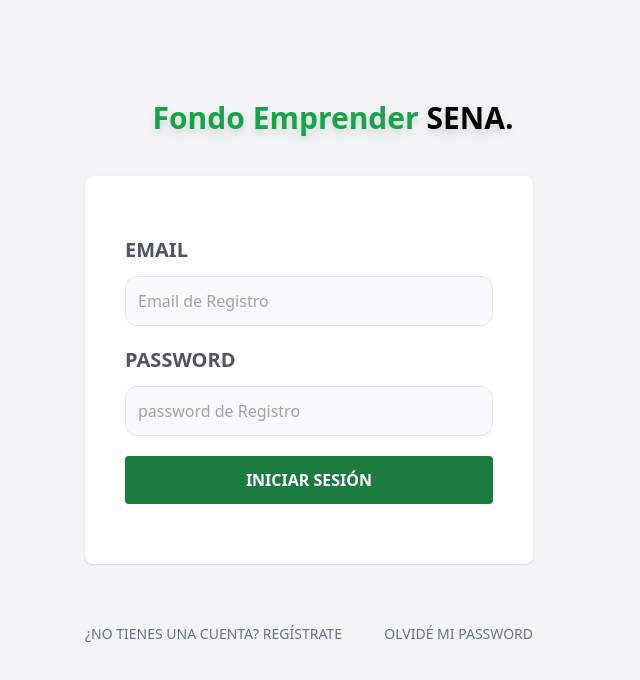
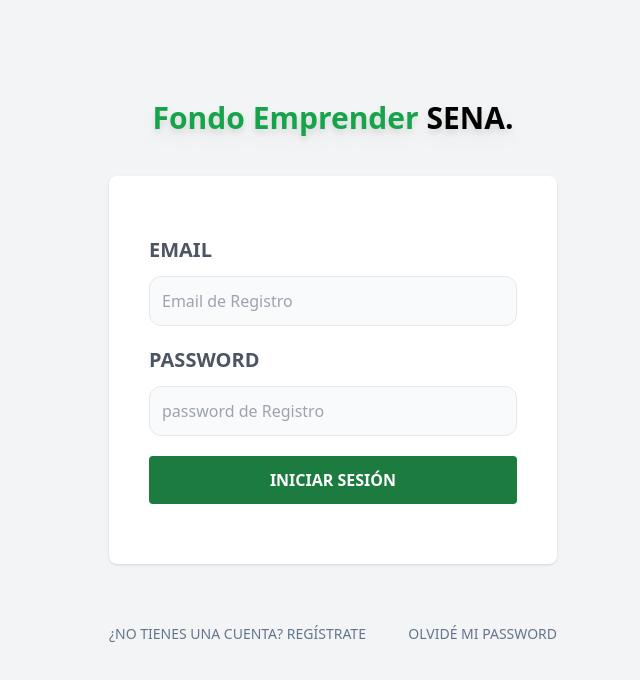
Before and after one commit to kevinENP777/mern-frontend-vercel, a React (Vite) app: page / in a window 1280 px wide. Shown: the top 680 px of the page, without its empty margins (307-947 px from the left). Built offline with nearby package versions, Linux system fonts and the light colour scheme.

Commit message:
correccion9

```diff
--- a/src/paginas/login.jsx
+++ b/src/paginas/login.jsx
@@ -15,7 +15,6 @@
 
     const correoAdmin = "admin@sena.edu.com"
 
-
     const handleSubmit = async e => {
         e.preventDefault()
 
@@ -31,14 +30,11 @@
             setAlerta({})
             localStorage.setItem('token', data.token)
             setAuth(data)
-            // navigate('/proyectos')
             if (email === correoAdmin) {
-                navigate('/login-admin'); // Redirige al administrador
+                navigate('/login-admin')
             } else {
-                navigate('/proyectos');
+                navigate('/proyectos')
             }
-
-            //o:
         } catch (error) {
             setAlerta({
                 msg: error.response.data.msg,
@@ -48,27 +44,20 @@
     }
 
     const { msg } = alerta
-        // muestra en pantalla el mensaje de error
+
     return (
-        <div // de aqui en adelante es el fondo de la pagina
-        // y el formulario de inicio de sesion
-        // className="w-screen h-screen bg-cover bg-center flex flex-col justify-center items-center px-4"
-        // style={{
-        //     backgroundImage: `url(${image})`,
-        //     backgroundPosition: 'center',
-        //     backgroundRepeat: 'no-repeat',
-        // }}
-    >
-
+        <div>
             <h1 className="text-green-600 font-black text-3xl capitalize text-center drop-shadow-lg">
                 Fondo Emprender{' '}
                 <span className="text-black"> SENA. </span>
             </h1>
 
+            {/* CONTENEDOR PARA IGUALAR ANCHO */}
+            <div className="w-full max-w-md mx-auto">
                 {msg && <Alerta alerta={alerta} />}
 
                 <form
-                className="my-10 bg-white shadow rounded-lg p-10 w-full max-w-md"
+                    className="my-10 bg-white shadow rounded-lg p-10 w-full"
                     onSubmit={handleSubmit}
                 >
                     <div className="my-5">
@@ -107,10 +96,9 @@
                         className='bg-[#1C7B3E] mb-5 w-full py-3 text-white uppercase font-bold rounded
                         hover:cursor-pointer hover:bg-[#1C7B3E] transition-colors'
                     />
-
                 </form>
 
-            <nav className="lg:flex lg:justify-between w-full max-w-md">
+                <nav className="lg:flex lg:justify-between w-full">
                     <Link
                         className='block text-center my-5 text-slate-500 uppercase text-sm'
                         to='/registrar'
@@ -121,6 +109,7 @@
                     >Olvidé mi Password</Link>
                 </nav>
             </div>
+        </div>
     )
 }
 
```
Lines whose indentation alone changed are shown as unchanged.
